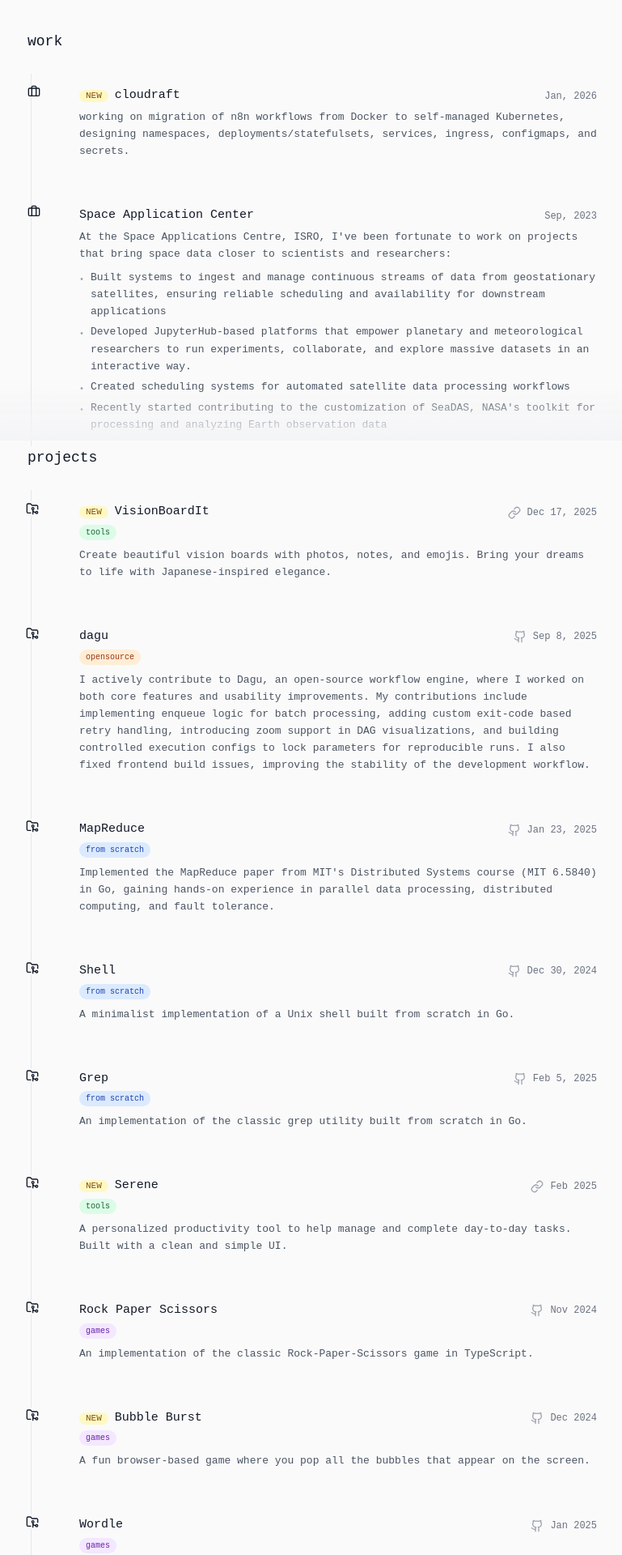
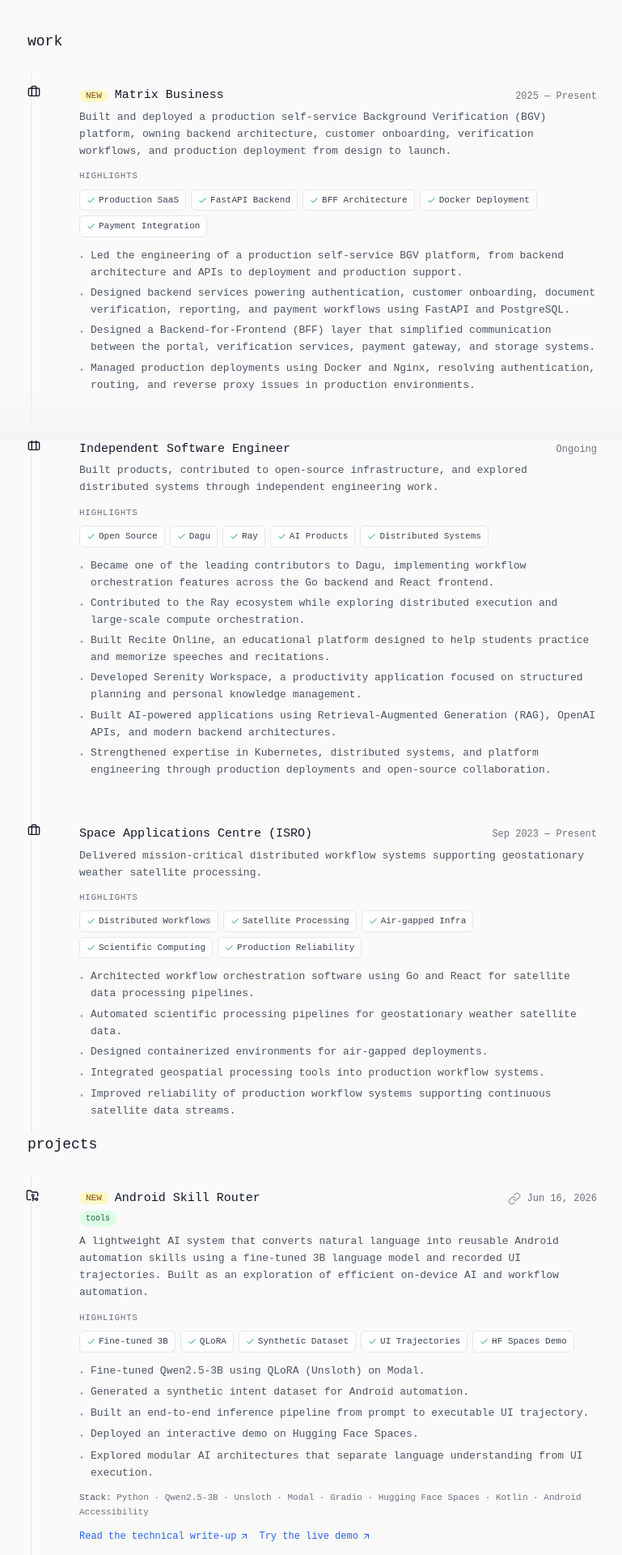
Before and after one commit to kriyanshii/kriyanshii.github.io, a React (Vite) app: page / in a window 1280 px wide. Shown: the part 320-2240 px from the top of the page at 81% size, without its empty margins (246-1015 px from the left). Built offline with nearby package versions, Linux system fonts and the light colour scheme; a web font is replaced by a local one.

Commit message:
Refresh work and projects with ownership-focused case studies. Update Matrix, Independent, and ISRO copy; add scannable highlights plus Android Skill Router and Recite Online.

```diff
--- a/index.html
+++ b/index.html
@@ -37,8 +37,7 @@
       "jobTitle": "Software Engineer",
       "worksFor": {
         "@type": "Organization",
-        "name": "Cloudraft",
-        "url": "https://cloudraft.io"
+        "name": "Matrix Business"
       },
       "alumniOf": {
         "@type": "Organization",
@@ -59,7 +58,7 @@
       <main style="max-width:42rem;margin:2rem auto;padding:0 1.5rem;font-family:system-ui,sans-serif;line-height:1.6;color:#333">
         <h1>Kriyanshi</h1>
         <p>I work at the intersection of satellites, distributed systems, and the teams who need their data on time. At ISRO's Space Applications Centre, I build ingestion, scheduling, and processing pipelines for geostationary satellite data and design JupyterHub environments that make planetary and weather research more accessible.</p>
-        <p><strong>Work:</strong> Cloudraft (Kubernetes, n8n migration) · Space Applications Centre, ISRO (satellite data, JupyterHub, SeaDAS)</p>
+        <p><strong>Work:</strong> Matrix Business (BGV platform) · Independent engineering (Dagu, Ray, AI systems) · Space Applications Centre, ISRO (satellite workflows, air-gapped infra)</p>
         <p><strong>Projects:</strong> <a href="https://visionboardit.art">VisionBoardIt</a> · <a href="https://github.com/dagu-org/dagu">Dagu</a> · <a href="https://github.com/kriyanshii/mit-6.5840">MapReduce</a> · <a href="https://sereneworkspace.netlify.app">Serene</a> · <a href="https://github.com/kriyanshii">more on GitHub</a></p>
         <p><strong>Links:</strong> <a href="https://github.com/kriyanshii">GitHub</a> · <a href="https://x.com/kriyanshii">Twitter/X</a></p>
         <p><a href="/blog">Blog</a> — Thoughts on software development and backend engineering.</p>
--- a/src/components/Timeline.tsx
+++ b/src/components/Timeline.tsx
@@ -1,4 +1,4 @@
-import { Briefcase, FolderGit2, Rss, Github , Dot} from 'lucide-react';
+import { ArrowUpRight, Briefcase, Check, FolderGit2, Rss, Github, Dot } from 'lucide-react';
 import { ProjectItem } from '../types';
 import { Link } from 'react-router-dom';
 
@@ -31,15 +31,19 @@
                     case 'job':
                       return <Briefcase size={16} className="transition-colors" />;
                     case 'opnesource-contrib':
-        return <Github  size={16} className="transition-colors"/>
+                      return <Github size={16} className="transition-colors" />;
                     case 'blog':
-        return <Rss size={16} className="transition-colors" />
+                      return <Rss size={16} className="transition-colors" />;
                     default:
-        return <Dot size={9} className="rounded-full bg-gray-400 dark:bg-gray-500 transition-colors group-hover:bg-blue-500 dark:group-hover:bg-blue-400 -ml-[0px]" />;
+                      return (
+                        <Dot
+                          size={9}
+                          className="rounded-full bg-gray-400 dark:bg-gray-500 transition-colors group-hover:bg-blue-500 dark:group-hover:bg-blue-400 -ml-[0px]"
+                        />
+                      );
                   }
                 })()}
               </div>
-
 
               {/* Card Content */}
               <Link
@@ -54,14 +58,13 @@
                         <div className="absolute inset-0 w-3 h-full bg-white/40 dark:bg-white/10 skew-x-12 animate-shine" />
                       </span>
                     )}
-                    <h3 className={`text-[15px] font-medium truncate transition-colors ${
-                      'group-hover:text-blue-600 dark:text-gray-200 dark:group-hover:text-blue-400'
-                    }`}>
+                    <h3
+                      className={`text-[15px] font-medium truncate transition-colors ${'group-hover:text-blue-600 dark:text-gray-200 dark:group-hover:text-blue-400'}`}
+                    >
                       {item.title}
                     </h3>
                   </div>
                   <div className="flex items-center gap-2 shrink-0">
-                    {/* GitHub link for project items */}
                     {item.type === 'project' && item.link && item.link.includes('github.com') && (
                       <a
                         href={item.link}
@@ -74,7 +77,6 @@
                         <Github size={16} />
                       </a>
                     )}
-                    {/* Platform link for non-GitHub project items */}
                     {item.type === 'project' && item.link && !item.link.includes('github.com') && (
                       <a
                         href={item.link}
@@ -84,9 +86,18 @@
                         className="text-gray-400 hover:text-gray-600 dark:text-gray-500 dark:hover:text-gray-300 transition-colors"
                         title="View Platform"
                       >
-                        <svg width="16" height="16" viewBox="0 0 24 24" fill="none" stroke="currentColor" strokeWidth="2" strokeLinecap="round" strokeLinejoin="round">
-                          <path d="M10 13a5 5 0 0 0 7.54.54l3-3a5 5 0 0 0-7.07-7.07l-1.72 1.71"/>
-                          <path d="M14 11a5 5 0 0 0-7.54-.54l-3 3a5 5 0 0 0 7.07 7.07l1.71-1.71"/>
+                        <svg
+                          width="16"
+                          height="16"
+                          viewBox="0 0 24 24"
+                          fill="none"
+                          stroke="currentColor"
+                          strokeWidth="2"
+                          strokeLinecap="round"
+                          strokeLinejoin="round"
+                        >
+                          <path d="M10 13a5 5 0 0 0 7.54.54l3-3a5 5 0 0 0-7.07-7.07l-1.72 1.71" />
+                          <path d="M14 11a5 5 0 0 0-7.54-.54l-3 3a5 5 0 0 0 7.07 7.07l1.71-1.71" />
                         </svg>
                       </a>
                     )}
@@ -120,15 +131,59 @@
                 <p className="text-[13px] text-gray-600 dark:text-gray-400 leading-relaxed">
                   {item.description}
                 </p>
+                {item.highlights && item.highlights.length > 0 && (
+                  <div className="mt-3">
+                    <p className="mb-2 text-[11px] font-medium uppercase tracking-[0.06em] text-gray-500 dark:text-gray-500">
+                      Highlights
+                    </p>
+                    <div className="flex flex-wrap gap-1.5">
+                      {item.highlights.map((highlight) => (
+                        <span
+                          key={highlight}
+                          className="inline-flex items-center gap-1 rounded-md border border-gray-200 bg-white/80 px-2 py-1 text-[11px] font-medium text-gray-700 dark:border-gray-700 dark:bg-white/[0.04] dark:text-gray-300"
+                        >
+                          <Check size={11} className="shrink-0 text-emerald-600 dark:text-emerald-400" />
+                          {highlight}
+                        </span>
+                      ))}
+                    </div>
+                  </div>
+                )}
                 {item.bulletPoints && item.bulletPoints.length > 0 && (
-                  <ul className="mt-2 space-y-1">
+                  <ul className="mt-3 space-y-1">
                     {item.bulletPoints.map((bullet, bulletIndex) => (
-                      <li key={bulletIndex} className="text-[13px] text-gray-600 dark:text-gray-400 leading-relaxed flex items-start">
+                      <li
+                        key={bulletIndex}
+                        className="text-[13px] text-gray-600 dark:text-gray-400 leading-relaxed flex items-start"
+                      >
                         <span className="text-gray-400 dark:text-gray-500 mr-2 mt-1.5 text-[10px]">•</span>
                         <span>{bullet}</span>
                       </li>
                     ))}
                   </ul>
+                )}
+                {item.stack && item.stack.length > 0 && (
+                  <p className="mt-3 text-[11px] leading-relaxed text-gray-500 dark:text-gray-500">
+                    <span className="font-medium text-gray-600 dark:text-gray-400">Stack:</span>{' '}
+                    {item.stack.join(' · ')}
+                  </p>
+                )}
+                {item.links && item.links.length > 0 && (
+                  <div className="mt-3 flex flex-wrap gap-3">
+                    {item.links.map((projectLink) => (
+                      <a
+                        key={projectLink.href}
+                        href={projectLink.href}
+                        target={projectLink.href.startsWith('/') ? undefined : '_blank'}
+                        rel={projectLink.href.startsWith('/') ? undefined : 'noopener noreferrer'}
+                        onClick={(e) => e.stopPropagation()}
+                        className="inline-flex items-center gap-1 text-xs font-medium text-blue-600 transition-colors hover:text-blue-800 dark:text-blue-400 dark:hover:text-blue-300"
+                      >
+                        {projectLink.label}
+                        <ArrowUpRight size={12} />
+                      </a>
+                    ))}
+                  </div>
                 )}
               </Link>
             </div>
--- a/src/data/portfolio.ts
+++ b/src/data/portfolio.ts
@@ -14,31 +14,147 @@
 export const workItems: ProjectItem[] = [
   {
     type: 'job',
-    title: 'cloudraft',
-    date: 'Jan, 2026',
+    title: 'Matrix Business',
+    date: '2025 — Present',
     description:
-      'working on migration of n8n workflows from Docker to self-managed Kubernetes, designing namespaces, deployments/statefulsets, services, ingress, configmaps, and secrets.',
-    link: 'https://cloudraft.io',
+      'Built and deployed a production self-service Background Verification (BGV) platform, owning backend architecture, customer onboarding, verification workflows, and production deployment from design to launch.',
     isNew: true,
+    highlights: [
+      'Production SaaS',
+      'FastAPI Backend',
+      'BFF Architecture',
+      'Docker Deployment',
+      'Payment Integration',
+    ],
+    bulletPoints: [
+      'Led the engineering of a production self-service BGV platform, from backend architecture and APIs to deployment and production support.',
+      'Designed backend services powering authentication, customer onboarding, document verification, reporting, and payment workflows using FastAPI and PostgreSQL.',
+      'Designed a Backend-for-Frontend (BFF) layer that simplified communication between the portal, verification services, payment gateway, and storage systems.',
+      'Managed production deployments using Docker and Nginx, resolving authentication, routing, and reverse proxy issues in production environments.',
+    ],
   },
   {
     type: 'job',
-    title: 'Space Application Center',
-    date: 'Sep, 2023',
+    title: 'Independent Software Engineer',
+    date: 'Ongoing',
     description:
-      "At the Space Applications Centre, ISRO, I've been fortunate to work on projects that bring space data closer to scientists and researchers:",
-    link: '#',
-    isNew: false,
+      'Built products, contributed to open-source infrastructure, and explored distributed systems through independent engineering work.',
+    link: '/opensource',
+    highlights: [
+      'Open Source',
+      'Dagu',
+      'Ray',
+      'AI Products',
+      'Distributed Systems',
+    ],
     bulletPoints: [
-      'Built systems to ingest and manage continuous streams of data from geostationary satellites, ensuring reliable scheduling and availability for downstream applications',
-      'Developed JupyterHub-based platforms that empower planetary and meteorological researchers to run experiments, collaborate, and explore massive datasets in an interactive way.',
-      'Created scheduling systems for automated satellite data processing workflows',
-      "Recently started contributing to the customization of SeaDAS, NASA's toolkit for processing and analyzing Earth observation data",
+      'Became one of the leading contributors to Dagu, implementing workflow orchestration features across the Go backend and React frontend.',
+      'Contributed to the Ray ecosystem while exploring distributed execution and large-scale compute orchestration.',
+      'Built Recite Online, an educational platform designed to help students practice and memorize speeches and recitations.',
+      'Developed Serenity Workspace, a productivity application focused on structured planning and personal knowledge management.',
+      'Built AI-powered applications using Retrieval-Augmented Generation (RAG), OpenAI APIs, and modern backend architectures.',
+      'Strengthened expertise in Kubernetes, distributed systems, and platform engineering through production deployments and open-source collaboration.',
+    ],
+  },
+  {
+    type: 'job',
+    title: 'Space Applications Centre (ISRO)',
+    date: 'Sep 2023 — Present',
+    description:
+      'Delivered mission-critical distributed workflow systems supporting geostationary weather satellite processing.',
+    highlights: [
+      'Distributed Workflows',
+      'Satellite Processing',
+      'Air-gapped Infra',
+      'Scientific Computing',
+      'Production Reliability',
+    ],
+    bulletPoints: [
+      'Architected workflow orchestration software using Go and React for satellite data processing pipelines.',
+      'Automated scientific processing pipelines for geostationary weather satellite data.',
+      'Designed containerized environments for air-gapped deployments.',
+      'Integrated geospatial processing tools into production workflow systems.',
+      'Improved reliability of production workflow systems supporting continuous satellite data streams.',
     ],
   },
 ];
 
 export const projectItems: ProjectItem[] = [
+  {
+    type: 'project',
+    title: 'Android Skill Router',
+    date: 'Jun 16, 2026',
+    description:
+      'A lightweight AI system that converts natural language into reusable Android automation skills using a fine-tuned 3B language model and recorded UI trajectories. Built as an exploration of efficient on-device AI and workflow automation.',
+    link: 'https://huggingface.co/spaces/build-small-hackathon/android-skill-router',
+    isNew: true,
+    tags: ['tools'],
+    highlights: [
+      'Fine-tuned 3B',
+      'QLoRA',
+      'Synthetic Dataset',
+      'UI Trajectories',
+      'HF Spaces Demo',
+    ],
+    bulletPoints: [
+      'Fine-tuned Qwen2.5-3B using QLoRA (Unsloth) on Modal.',
+      'Generated a synthetic intent dataset for Android automation.',
+      'Built an end-to-end inference pipeline from prompt to executable UI trajectory.',
+      'Deployed an interactive demo on Hugging Face Spaces.',
+      'Explored modular AI architectures that separate language understanding from UI execution.',
+    ],
+    stack: [
+      'Python',
+      'Qwen2.5-3B',
+      'Unsloth',
+      'Modal',
+      'Gradio',
+      'Hugging Face Spaces',
+      'Kotlin',
+      'Android Accessibility',
+    ],
+    links: [
+      {
+        label: 'Read the technical write-up',
+        href: '/blog/android-skill-router',
+      },
+      {
+        label: 'Try the live demo',
+        href: 'https://huggingface.co/spaces/build-small-hackathon/android-skill-router',
+      },
+    ],
+  },
+  {
+    type: 'project',
+    title: 'Recite Online',
+    date: '2025',
+    description:
+      'Helping students build confidence through guided recitation and practice. A web application designed to help students practise speeches, poems, and recitations independently — with an interactive environment for rehearsing content, tracking progress, and improving confidence without a teacher or partner for every session.',
+    link: 'https://www.recite.online/',
+    isNew: true,
+    tags: ['tools'],
+    highlights: [
+      'Self-paced Learning',
+      'Progress Tracking',
+      'Responsive UI',
+      'Full-stack App',
+      'User Feedback',
+    ],
+    bulletPoints: [
+      'Designed and built a complete web application focused on self-paced learning.',
+      'Developed an intuitive interface that makes practising recitations simple and distraction-free.',
+      'Built features to support repeated practice, progress tracking, and a consistent learning experience.',
+      'Focused on creating a responsive and accessible experience across desktop and mobile devices.',
+      'Iterated on the product based on user feedback to improve usability and engagement.',
+    ],
+    stack: ['React', 'TypeScript', 'Node.js', 'Express', 'MongoDB'],
+    links: [
+      {
+        label: 'Live Demo',
+        href: 'https://www.recite.online/',
+      },
+    ],
+  },
   {
     type: 'project',
     title: 'VisionBoardIt',
```
Also changed, not shown: src/types.ts (+9 -1 lines). Lines whose indentation alone changed are shown as unchanged.
